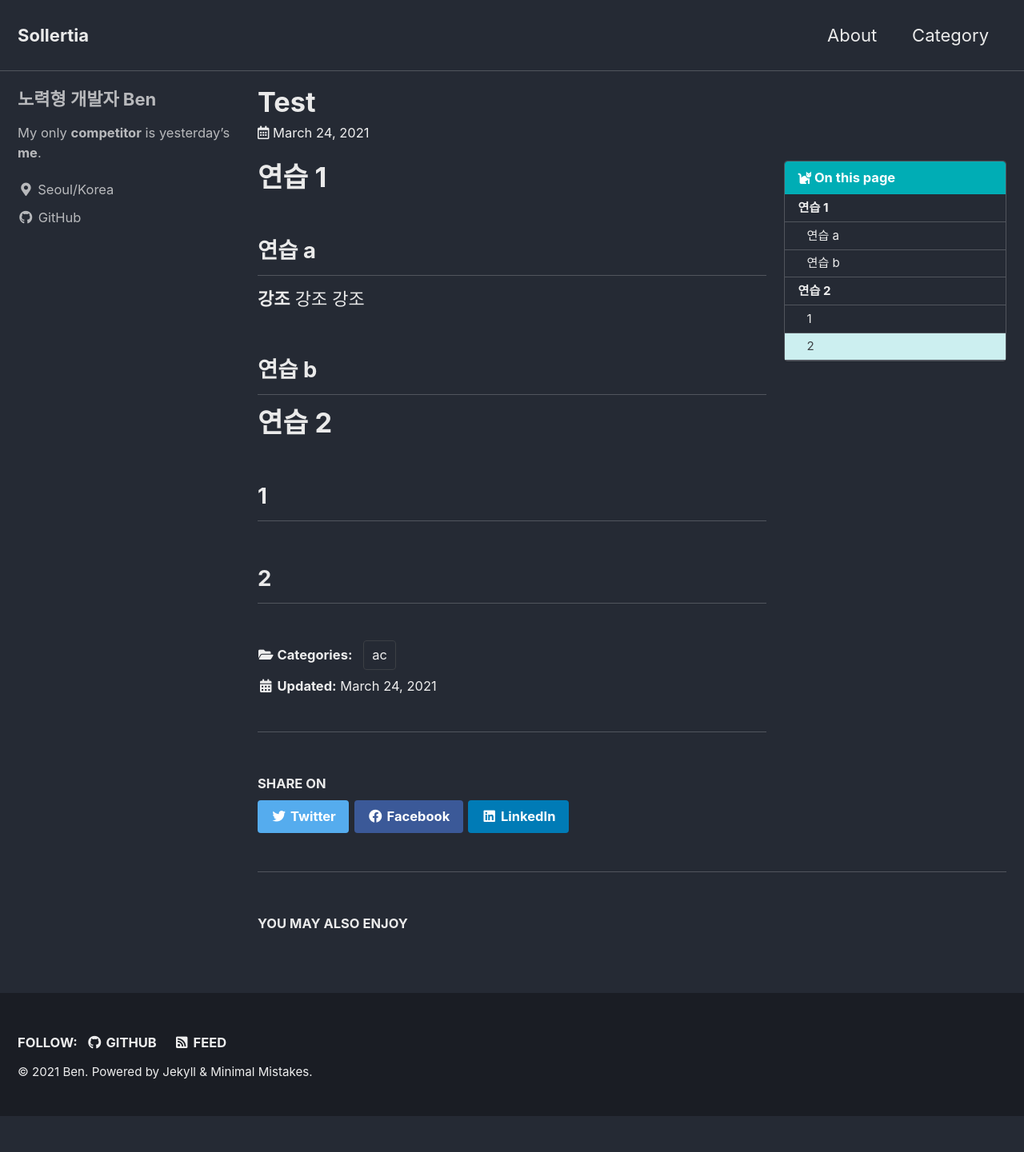
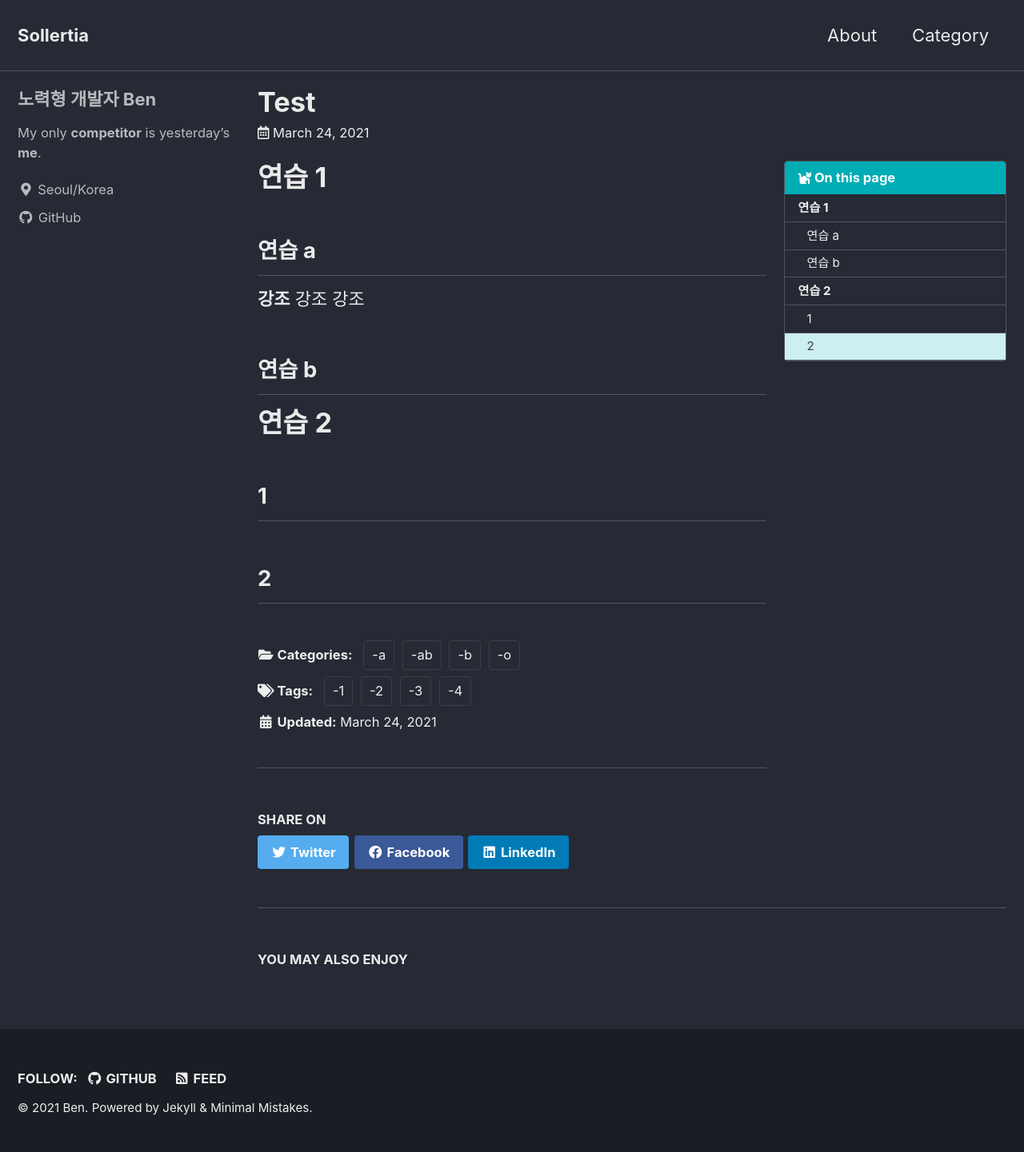
Before and after one commit to sollertia/sollertia.github.io, a Jekyll site: the page built from _posts/2021-03-24-test.md, in a window 1280 px wide. Shown: the whole page at 80% size. Built offline with Jekyll 4.4.1, drawn with Linux system fonts in a browser that asks for light colours; cached includes are drawn as plain includes; before the commit the page ends 1396 px from its top, so only the background shows below that.

Commit message:
mod test post

```diff
--- a/_posts/2021-03-24-test.md
+++ b/_posts/2021-03-24-test.md
@@ -3,7 +3,8 @@ title: "Test"
 date: 2021-03-24 18:00:00
 lastmod: 2021-03-24 18:00:00
 
-categories: ac
+categories: -ab -o -a -b
+tags: -1 -2 -3 -4
 toc: true
 toc_icon: "cat"
 toc_sticky: true
```
